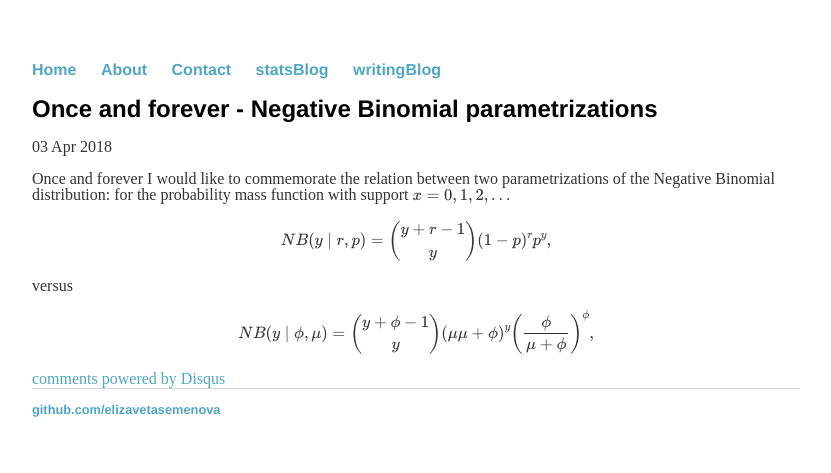
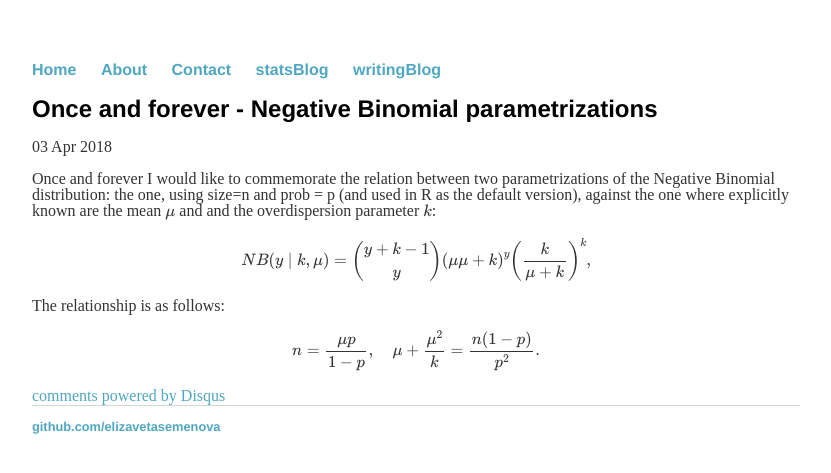
Before and after one commit to elizavetasemenova/elizavetasemenova.github.io, a Jekyll site: the page built from _posts/2018-04-03-Negative-Binomial-Parametrizations.md, in a window 1280 px wide. Shown: the top 473 px of the page, without its empty margins (224-1055 px from the left). Built offline with Jekyll 4.4.1, drawn with Linux system fonts in a browser that asks for light colours; formulas are drawn with MathJax 3; comment, search, counter and statistics services are not loaded.

Commit message:
Update 2018-04-03-Negative-Binomial-Parametrizations.md

```diff
--- a/_posts/2018-04-03-Negative-Binomial-Parametrizations.md
+++ b/_posts/2018-04-03-Negative-Binomial-Parametrizations.md
@@ -4,15 +4,12 @@ title: Once and forever - Negative Binomial parametrizations
 date: 2018-04-03
 comments: true
 ---
-Once and forever I would like to commemorate the relation between two parametrizations of the Negative Binomial distribution:
-for the probability mass function with support $x = 0,1,2,...$
-
+Once and forever I would like to commemorate the relation between two parametrizations of the Negative Binomial distribution: the one, using size=n and prob = p (and used in R as the default version), against the one where explicitly known are the mean $\mu$ and and the overdispersion parameter $k$:
 \begin{equation}
-NB(y \mid r, p) = \binom{y + r -1}{y} (1-p)^r p^y,
+NB(y \mid k, \mu) = \binom{y + k -1}{y} \left(\{\mu}{\mu+k}\right)^y \left(\frac{k}{\mu+k}\right)^{k},
 \end{equation}
 
-versus
-
+The relationship is as follows:
 \begin{equation}
-NB(y \mid \phi, \mu) = \binom{y + \phi -1}{y} \left(\{\mu}{\mu+\phi}\right)^y \left(\frac{\phi}{\mu+\phi}\right)^{\phi},
+n = \frac{\mu p}{1-p}, \quad \mu + \frac{\mu^2}{k} = \frac{n(1-p)}{p^2}.
 \end{equation}
```
